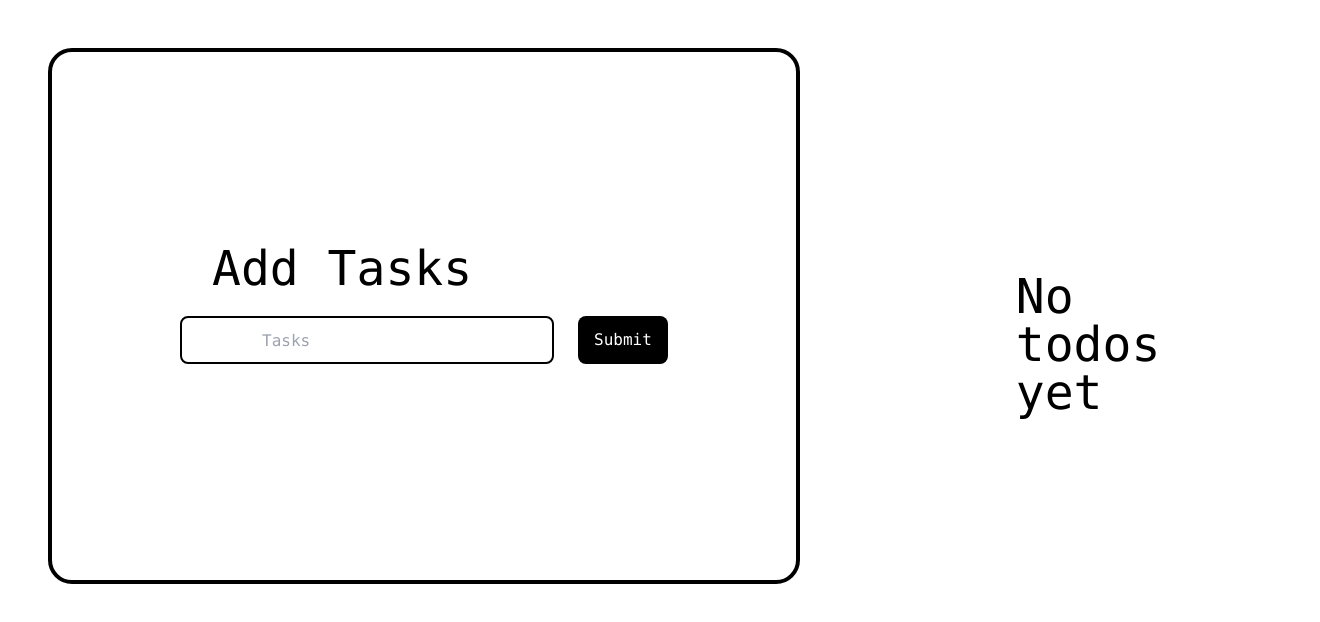
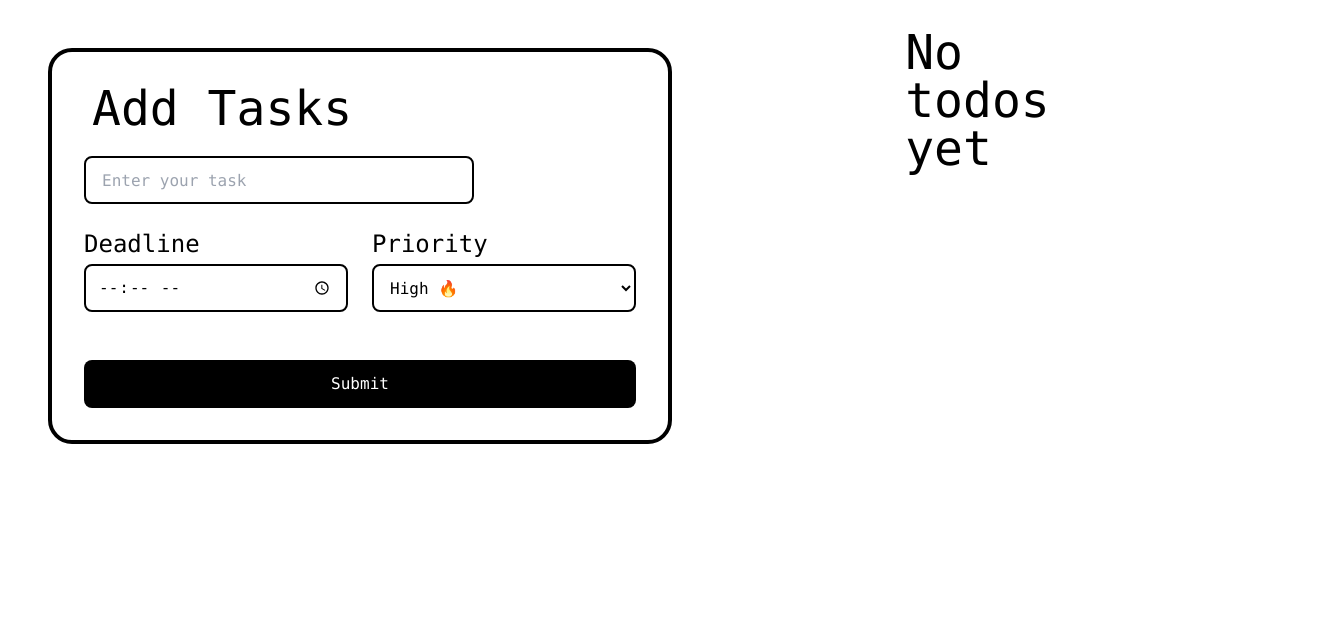
Before and after one commit to pushparajwastaken/to-do-list, a React (Vite) app: page / in a window 1280 px wide. Shown: the top 622 px of the page, 1320 px wide, since content can reach past the window. Built offline with nearby package versions, Linux system fonts and the light colour scheme.

Commit message:
finish input work

```diff
--- a/src/App.jsx
+++ b/src/App.jsx
@@ -5,7 +5,7 @@ import { Todos } from "./Components/Todos/Todos";
 
 function App() {
   return (
-    <div className="flex gap-6 justify-between items-start p-4">
+    <div className="flex gap-6 justify-between items-start p-4 ">
       <Input />
       <Todos />
     </div>
--- a/src/App/TodosStore.js
+++ b/src/App/TodosStore.js
@@ -4,13 +4,15 @@ export const useTodoStore = create(
   persist(
     (set, get) => ({
       todos: [],
-      addTodo: (title) => {
+      addTodo: ({ title, deadline, priority }) => {
         const updatedTodos = [
           ...get().todos,
           {
             id: Date.now(),
             title,
             isCompleted: false,
+            deadline,
+            priority,
           },
         ];
         set({ todos: updatedTodos });
--- a/src/Components/Input/Input.jsx
+++ b/src/Components/Input/Input.jsx
@@ -1,25 +1,72 @@
 import { useState, useEffect } from "react";
 import { useTodoStore } from "../../App/TodosStore";
 const Input = () => {
-  const { addTodo } = useTodoStore((state) => state.addTodo);
+  const addTodo = useTodoStore((state) => state.addTodo);
+  const [title, setTitle] = useState("");
+  const [time, setTime] = useState("");
+  const [priority, setPriority] = useState("High 🔥");
+  const handleSubmit = (e) => {
+    e.preventDefault();
+    const deadline = `${time}`;
+    if (new Date(deadline) < new Date())
+      return alert("Deadline must be in the future!");
+    if (!title.trim()) return alert("Please Enter a task!");
+    addTodo({
+      title,
+      deadline,
+      priority,
+    });
+    setTitle("");
 
-  addTodo: return (
-    <div className="rounded-3xl border-black border-4 px-32 py-48 m-8">
-      <p className="text-5xl px-8 font-mono">Add Tasks</p>
+    setTime("");
+    setPriority("High 🔥");
+  };
+  return (
+    <div className="rounded-3xl md:w-1/2 w-full p-8 border-black border-4  m-8">
+      <p className="text-5xl px-2 font-mono mb-6">Add Tasks</p>
+      <form onSubmit={handleSubmit} className="font-mono space-y-6">
+        <div className="grid grid-cols-2 gap-6 items-end">
+          <div className="col-span-2">
+            <input
+              type="text"
+              value={title}
+              placeholder="Enter your task"
+              onChange={(e) => setTitle(e.target.value)}
+              className="box-border font-mono h-12 px-4 flex-1 pr-40 rounded-lg border-2 border-black  focus:border-black"
+            />
+          </div>
 
-      <form action="" className="flex gap-3 items-center">
-        <input
-          type="text"
-          placeholder="Tasks"
-          className="font-mono h-12 px-20 flex-1 rounded-lg border-2 border-black  focus:border-black"
-        />
+          <div className="flex flex-col">
+            <label htmlFor="Deadline" className="font-mono text-2xl mb-1">
+              Deadline
+            </label>
+            <input
+              type="time"
+              value={time}
+              onChange={(e) => setTime(e.target.value)}
+              className="border-2 border-black rounded-lg h-12 px-3 py-2"
+            />
+          </div>
+          <div className="flex flex-col">
+            <label htmlFor="priority" className="font-mono text-2xl mb-1">
+              Priority
+            </label>
+            <select
+              value={priority}
+              id="priority"
+              onChange={(e) => setPriority(e.target.value)}
+              className="border-black box-border border-2 rounded-lg w-full h-[3rem] px-3 bg-white"
+            >
+              <option value="High 🔥">High 🔥</option>
+              <option value="Medium ⚖️">Medium ⚖️</option>
+              <option value="Low 🧘">Low 🧘</option>
+            </select>
+          </div>
+        </div>
         <br />
-
         <button
-          onClick={() => {
-            addTodo;
-          }}
-          className="font-mono flex-1 h-12 my-6 rounded-lg px-4  bg-black  hover:bg-neutral-500 text-white "
+          type="submit"
+          className="font-mono w-full h-12 rounded-lg px-4  bg-black  hover:bg-neutral-500 text-white "
         >
           Submit
         </button>
--- a/src/Components/Todos/Todos.jsx
+++ b/src/Components/Todos/Todos.jsx
@@ -4,13 +4,20 @@ export const Todos = () => {
   const { todos, toggleComplete, removeTodo } = useTodoStore();
 
   return (
-    <div>
+    <div className="font-mono">
       {todos.length === 0 ? (
-        <p className="text-5xl font-mono px-32 py-56 m-8">No todos yet</p>
+        <p className="md:w-1/2 w-full p-3 text-5xl font-mono">No todos yet</p>
       ) : (
-        <div>
+        <div className="border-4">
           {todos.map((todo) => (
-            <p key={todo.id}>{todo.title})</p>
+            <div
+              key={todo.id}
+              className=" w-full border-4 border-black border-spacing-y-3 md:w-1/2"
+            >
+              <p>{todo.title}</p>
+              <p>{todo.deadline}</p>
+              <p>{todo.priority}</p>
+            </div>
           ))}
         </div>
       )}
```
